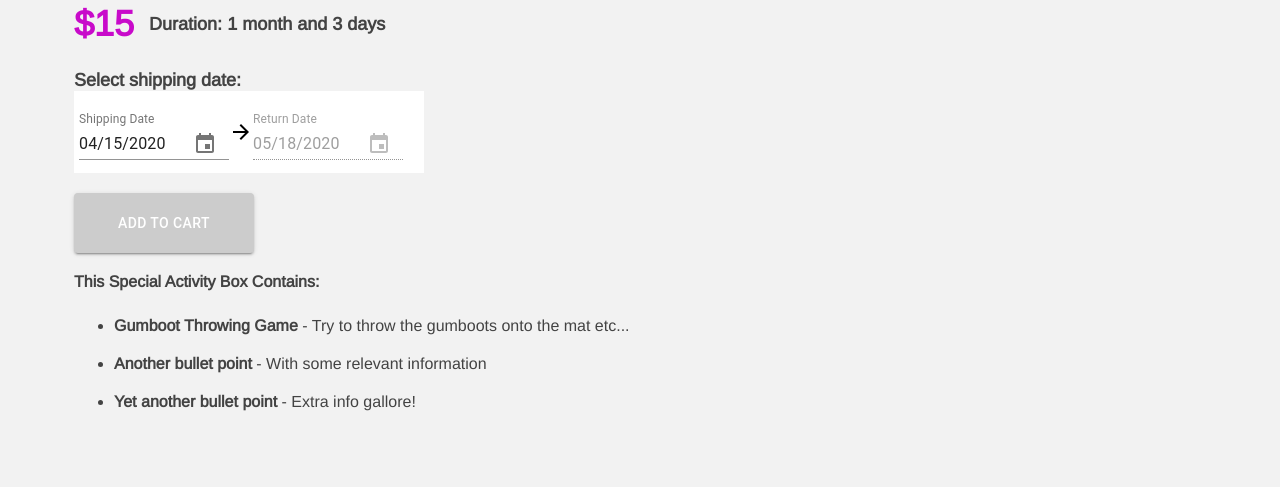
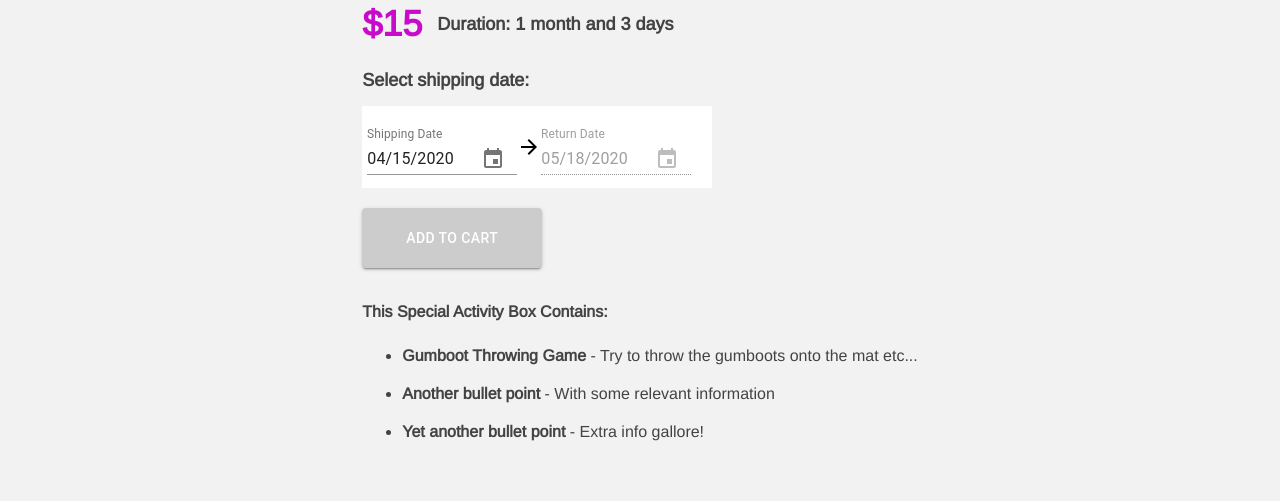
Before and after one commit to thetherapybox/the-therapy-box-front-end, a React (Create React App) app in the folder app/: page /activities/1 in a window 1280 px wide. Shown: the part 945-1446 px from the top of the page. Built offline with nearby package versions, Linux system fonts and the light colour scheme.

Commit message:
Stylistic changes

```diff
--- a/app/src/layouts/activityDetail.js
+++ b/app/src/layouts/activityDetail.js
@@ -7,7 +7,6 @@ import DateFnsUtils from '@date-io/date-fns';
 
 import {useParams} from "react-router-dom"
 
-import Breadcrumb from "../components/activityDetail/breadcrumb"
 import InputAdornment from '@material-ui/core/InputAdornment'
 import SearchIcon from '@material-ui/icons/Search'
 import ArrowForwardIcon from '@material-ui/icons/ArrowForward';
@@ -133,11 +132,11 @@ export default function ProductDetail() {
     </div>
     <div style={styles.backDrop}>
         <Container>
-            <Grid container justify={'flex-start'}>
+            <Grid container justify={'center'}>
                   <Grid item style={styles.grids}>
-                        <img src={EXAMPLE_DATA.photos[0]} /> <br />
+                        <img src={EXAMPLE_DATA.photos[0]} alt={EXAMPLE_DATA.title} /> <br />
                         <Grid container justify={'space-between'} style={{marginTop: '20px'}}>
-                                {EXAMPLE_DATA.photos.slice(1).map((photo, photoID) => <Grid item><img src={photo} /></Grid>)}
+                                {EXAMPLE_DATA.photos.slice(1).map((photo, photoID) => <Grid item><img src={photo} alt={EXAMPLE_DATA.title} /></Grid>)}
                         </Grid>
                   </Grid>
                   <Grid item style={styles.grids}>
@@ -153,7 +152,7 @@ export default function ProductDetail() {
                                 <div style={styles.duration}>Duration: {EXAMPLE_DATA.durationString}</div>
                             </Grid>
                         </Grid>
-                        <div align="left" style={{...styles.duration, marginTop: '25px'}}>
+                        <div align="left" style={{...styles.duration, marginTop: '25px', marginBottom: '15px'}}>
                             Select shipping date:
                         </div>
                         <Grid container style={styles.datePickBox} alignItems={'center'}>
@@ -186,11 +185,16 @@ export default function ProductDetail() {
                             </MuiPickersUtilsProvider>
                         </Grid>
                         <div align="left" style={{marginTop: '20px'}}>
-                            <Button variant={'contained'} color={'primary'} align="left" style={{background: '#CCCCCC', height: '60px', width: '180px'}}>
+                            <Button
+                                variant={'contained'}
+                                color={'primary'}
+                                align="left"
+                                style={{background: '#CCCCCC', height: '60px', width: '180px'}}
+                                href={'/shoppingcart'}>
                                 Add to Cart
                             </Button>
                         </div>
-                        <div align="left" style={{marginTop: '20px'}}>
+                        <div align="left" style={{marginTop: '35px'}}>
                                 <div style={{...styles.duration, fontSize: '16px', fontWeight: 'normal'}}>
                                     <b>This Special Activity Box Contains:</b>
                                     <ul>
```
